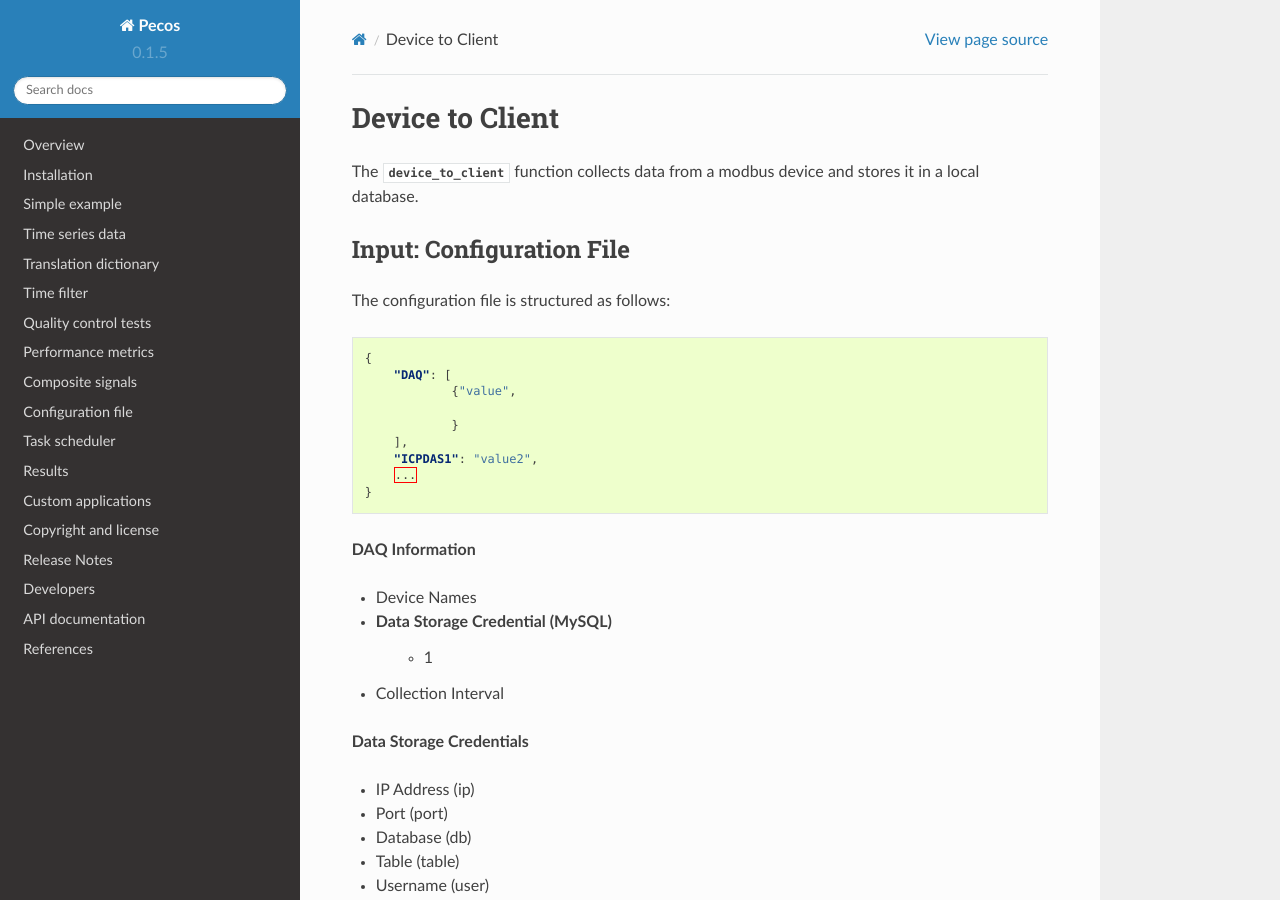
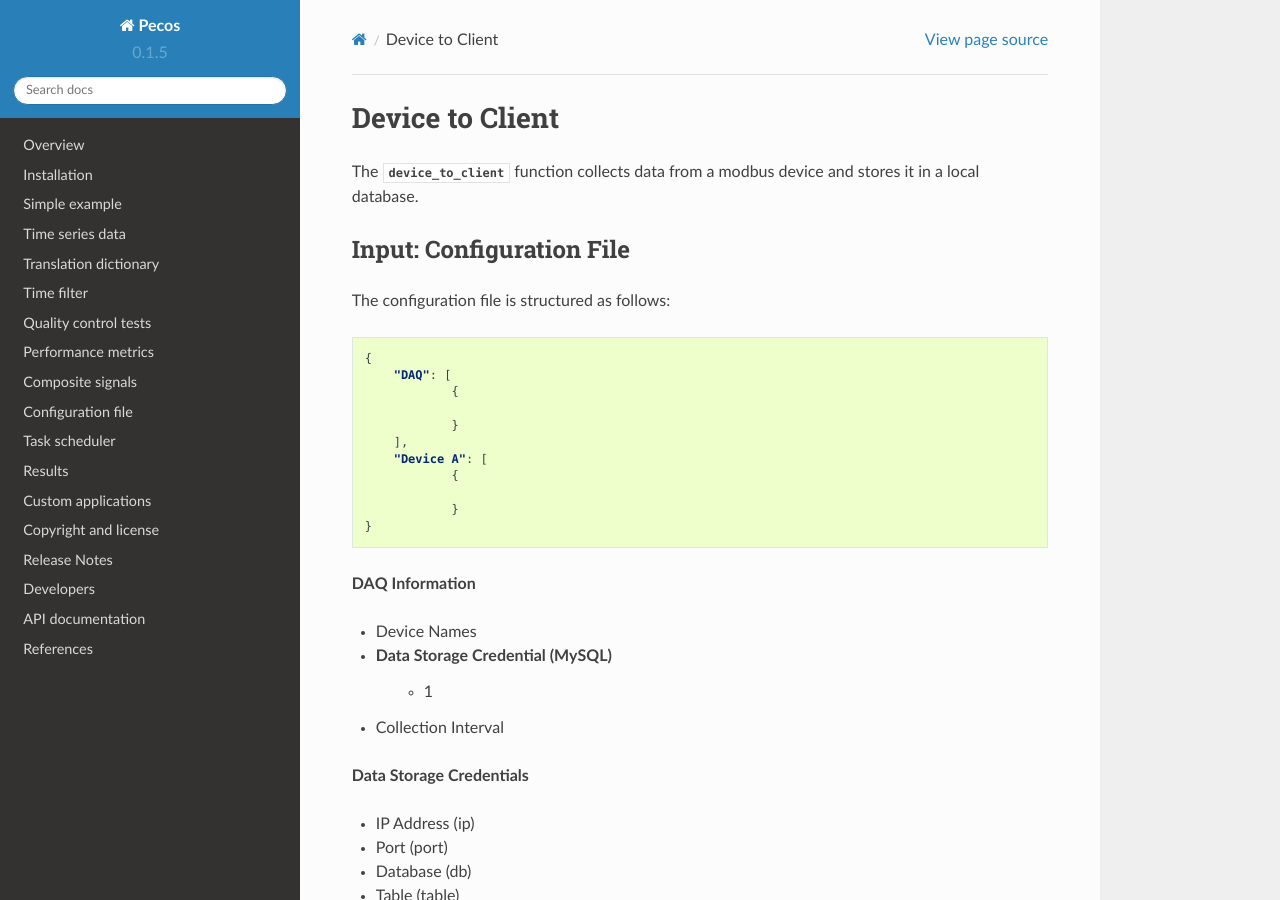
Before and after one commit to sjanzou/pecos, a Sphinx documentation site: the page built from documentation/devicetoclient.rst, in a window 1280 px wide and 900 px high. Built offline with Sphinx 7.4.7 and the Read the Docs theme 2.0.0, drawn with Linux system fonts in a browser that asks for light colours.

Commit message:
add devicetoclient

```diff
--- a/documentation/devicetoclient.rst
+++ b/documentation/devicetoclient.rst
@@ -13,12 +13,14 @@ The configuration file is structured as follows:
 
     {
         "DAQ": [
-        	{"value",
+        	{
 
         	}
         ],
-        "ICPDAS1": "value2",
-        ...
+        "Device A": [
+        	{
+
+        	}
     }
 
 
```
